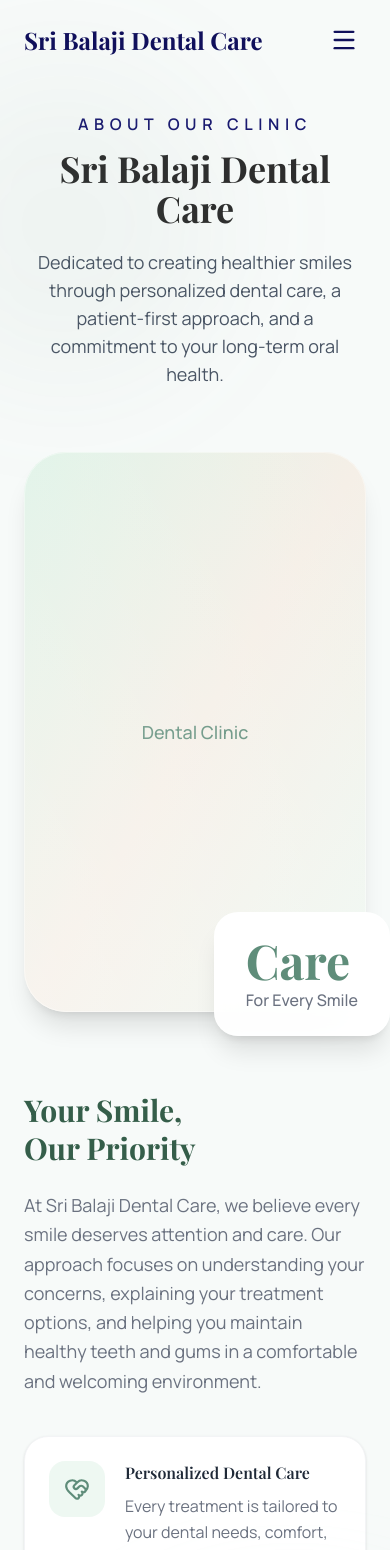
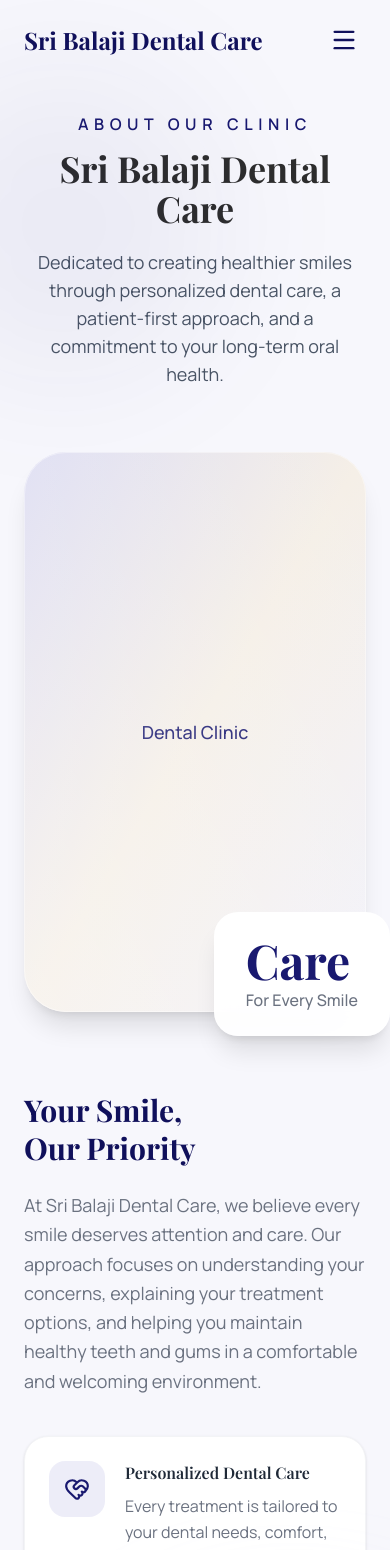
Before and after one commit to meridiandynamicsonline/sribalajidentalcare, a React (Vite) app: page /about in a window 390 px wide. Shown: the top 1550 px of the page. Built offline with nearby package versions, Linux system fonts and the light colour scheme.

Commit message:
Update dental clinic theme to navy blue

```diff
--- a/src/sections/About.jsx
+++ b/src/sections/About.jsx
@@ -50,14 +50,14 @@ const item = {
 
 export default function About() {
   return (
-    <section id="about" className="relative overflow-hidden bg-[#F7FAF9] py-28">
+    <section id="about" className="relative overflow-hidden bg-[#F7F7FC] py-28">
       {/* Static Decorative Backgrounds (Calm, no floating animations) */}
       <div
-        className="pointer-events-none absolute -left-24 top-16 h-80 w-80 rounded-full bg-[#5F8D7A]/5 blur-3xl"
+        className="pointer-events-none absolute -left-24 top-16 h-80 w-80 rounded-full bg-[#191970]/5 blur-3xl"
         aria-hidden="true"
       />
       <div
-        className="pointer-events-none absolute -right-24 bottom-10 h-96 w-96 rounded-full bg-[#DDF2E6]/40 blur-3xl"
+        className="pointer-events-none absolute -right-24 bottom-10 h-96 w-96 rounded-full bg-[#DCDCF2]/40 blur-3xl"
         aria-hidden="true"
       />
 
@@ -80,13 +80,13 @@ export default function About() {
             <motion.div
               whileHover={{ scale: 1.02 }}
               transition={{ duration: 0.4, ease: "easeOut" }}
-              className="relative overflow-hidden rounded-[42px] bg-gradient-to-br from-[#DDF2E6] via-[#F5EFE7] to-[#EEF8F2] shadow-xl"
+              className="relative overflow-hidden rounded-[42px] bg-gradient-to-br from-[#DCDCF2] via-[#F5EFE7] to-[#F1F1FA] shadow-xl"
             >
               <div className="absolute inset-0 bg-gradient-to-tr from-white/30 to-transparent" />
 
               {/* Replace this with an actual clinic or dentist image */}
               <div className="flex h-[560px] items-center justify-center">
-                <span className="text-lg font-medium text-[#5F8D7A]">
+                <span className="text-lg font-medium text-[#191970]">
                   Dental Clinic
                 </span>
               </div>
@@ -100,7 +100,7 @@ export default function About() {
               transition={{ duration: 0.3, ease: "easeOut" }}
               className="absolute -bottom-6 -right-6 rounded-3xl bg-white/95 px-8 py-6 shadow-xl backdrop-blur-md sm:-bottom-8 sm:-right-8"
             >
-              <h3 className="text-5xl font-bold text-[#5F8D7A]">Care</h3>
+              <h3 className="text-5xl font-bold text-[#191970]">Care</h3>
               <p className="mt-1 font-medium text-[#6B7280]">
                 For Every Smile
               </p>
@@ -116,7 +116,7 @@ export default function About() {
           >
             <motion.h3
               variants={item}
-              className="text-3xl font-bold leading-tight text-[#355E4A] sm:text-4xl"
+              className="text-3xl font-bold leading-tight text-[#10105B] sm:text-4xl"
             >
               Your Smile, <br /> Our Priority
             </motion.h3>
@@ -145,7 +145,7 @@ export default function About() {
                     transition={{ duration: 0.3, ease: "easeOut" }}
                     className="group flex gap-5 rounded-3xl border border-gray-100 bg-white p-6 shadow-sm transition-shadow hover:shadow-lg"
                   >
-                    <div className="flex h-14 w-14 shrink-0 items-center justify-center rounded-2xl bg-[#DDF2E6]/50 text-[#5F8D7A] transition-colors group-hover:bg-[#DDF2E6]">
+                    <div className="flex h-14 w-14 shrink-0 items-center justify-center rounded-2xl bg-[#DCDCF2]/50 text-[#191970] transition-colors group-hover:bg-[#DCDCF2]">
                       <Icon size={26} />
                     </div>
 
```
